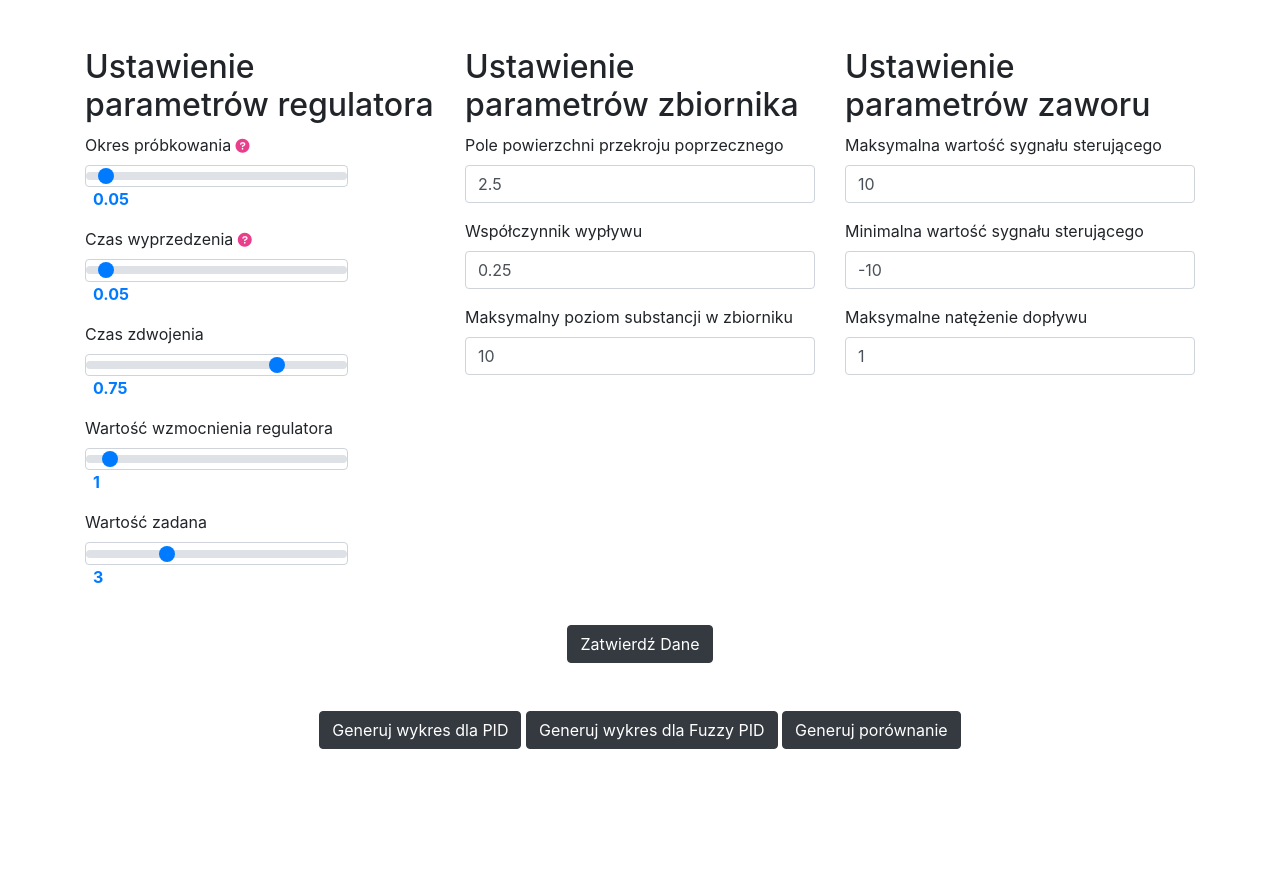
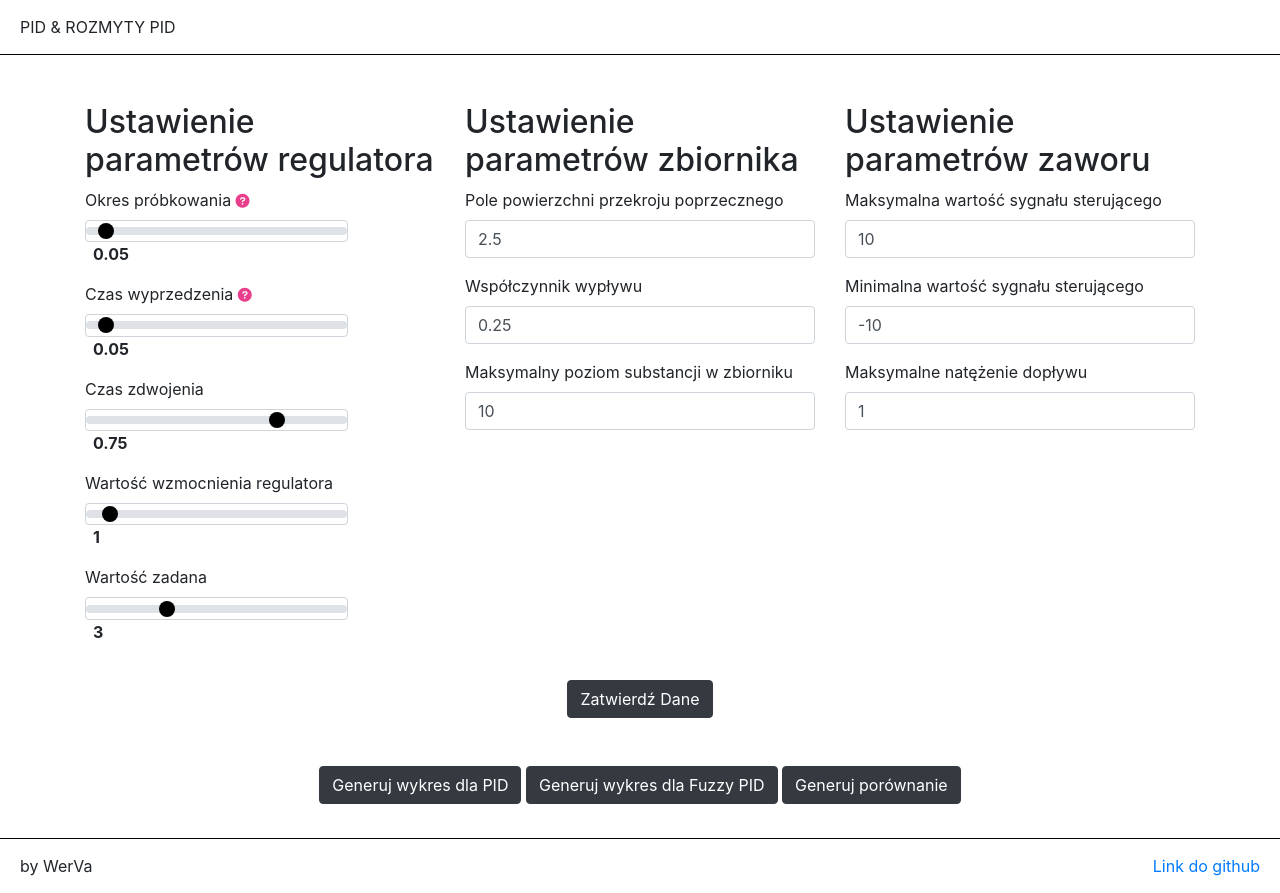
Before and after one commit to WerVa/ISS_PID, a Flask app: page / in a window 1280 px wide. Before the commit the page ends 749 px from the top, so only its background shows below. Run offline with Flask 2, Linux system fonts and the light colour scheme; some libraries are stand-ins or nearby versions.

Commit message:
add loader & footer & header & cleanup code

```diff
--- a/data.json
+++ b/data.json
@@ -1 +1 @@
-{"csrf_token": "IjQ4NGQzMzY0MDA1NGYwNDQ2N2NlYmQ4NTM1YTVhYzZjOTkzMWU1MmUi.Yd8L3w.LVa-SuXWj3cF_6daO0Yoc-y1egI", "sample_time": "0.03", "differential_time": "0.05", "integration_time": "0.75", "gain": "1", "h_z": "3", "A": "2.5", "B": "0.25", "h_max": "10", "u_max": "10", "u_min": "-10", "Q_d_max": "1", "submit_all": "Zatwierd\u017a Dane"}
+{"csrf_token": "IjNhOWZkNDMzMWJhMzMxODRmZWEwMTQ2OWNmYjMxNjM5ZTc3MmRiNTki.Ye7-uQ.LqHqk-IFKz9-kChhi_gsSLrKz30", "sample_time": "0.05", "differential_time": "0.05", "integration_time": "0.75", "gain": "1", "h_z": "3", "A": "2.5", "B": "0.25", "h_max": "10", "u_max": "10", "u_min": "-10", "Q_d_max": "1", "submit_all": "Zatwierd\u017a Dane"}
--- a/static/prod-assets/style.css
+++ b/static/prod-assets/style.css
@@ -0,0 +1,132 @@
+.footer {
+	display: flex;
+	justify-content: space-between;
+	align-items: center;
+	padding: 15px 20px;
+	border-top: 1px solid black;
+	margin-top: 10px;
+}
+.header {
+	display: flex;
+	justify-content: space-between;
+	align-items: center;
+	padding: 15px 20px;
+	border-bottom: 1px solid black;
+	margin-bottom: 10px;
+}
+.lds-roller {
+	display: inline-block;
+	position: relative;
+	width: 80px;
+	height: 80px;
+}
+.lds-roller__wrapper.hidden {
+	display: none;
+}
+.lds-roller__container {
+	display: flex;
+	flex-direction: column;
+	align-items: center;
+	justify-content: center;
+}
+.lds-roller__text {
+	font-size: 20px;
+	color: white;
+	margin-top: 25px;
+	display: block;
+}
+.lds-roller__wrapper {
+	position: fixed;
+	top: 0;
+	left: 0;
+	bottom: 0;
+	right: 0;
+	background-color: black;
+	opacity: 0.6;
+	display: flex;
+	justify-content: center;
+	align-items: center;
+	z-index: 10;
+}
+.lds-roller div {
+	animation: lds-roller 1.2s cubic-bezier(0.5, 0, 0.5, 1) infinite;
+	transform-origin: 40px 40px;
+}
+.lds-roller div:after {
+	content: " ";
+	display: block;
+	position: absolute;
+	width: 7px;
+	height: 7px;
+	border-radius: 50%;
+	background: #fff;
+	margin: -4px 0 0 -4px;
+}
+.lds-roller div:nth-child(1) {
+	animation-delay: -0.036s;
+}
+.lds-roller div:nth-child(1):after {
+	top: 63px;
+	left: 63px;
+}
+.lds-roller div:nth-child(2) {
+	animation-delay: -0.072s;
+}
+.lds-roller div:nth-child(2):after {
+	top: 68px;
+	left: 56px;
+}
+.lds-roller div:nth-child(3) {
+	animation-delay: -0.108s;
+}
+.lds-roller div:nth-child(3):after {
+	top: 71px;
+	left: 48px;
+}
+.lds-roller div:nth-child(4) {
+	animation-delay: -0.144s;
+}
+.lds-roller div:nth-child(4):after {
+	top: 72px;
+	left: 40px;
+}
+.lds-roller div:nth-child(5) {
+	animation-delay: -0.18s;
+}
+.lds-roller div:nth-child(5):after {
+	top: 71px;
+	left: 32px;
+}
+.lds-roller div:nth-child(6) {
+	animation-delay: -0.216s;
+}
+.lds-roller div:nth-child(6):after {
+	top: 68px;
+	left: 24px;
+}
+.lds-roller div:nth-child(7) {
+	animation-delay: -0.252s;
+}
+.lds-roller div:nth-child(7):after {
+	top: 63px;
+	left: 17px;
+}
+.lds-roller div:nth-child(8) {
+	animation-delay: -0.288s;
+}
+.lds-roller div:nth-child(8):after {
+	top: 56px;
+	left: 12px;
+}
+@keyframes lds-roller {
+	0% {
+		transform: rotate(0deg);
+	}
+	100% {
+		transform: rotate(360deg);
+	}
+}
+
+input[type=range]::-webkit-slider-thumb {
+	background: black;
+}
--- a/templates/base.html
+++ b/templates/base.html
@@ -6,68 +6,50 @@
 	{% block link %}
 	{% endblock %}
 	<title>{% block title %}Symulator PID{% endblock %}</title>
+	<script src="http://ajax.googleapis.com/ajax/libs/jquery/1.9.1/jquery.min.js"></script>
+	<script src="/static/animation_js/slider.js" type="text/javascript"></script>
+	<script src="/static/animation_js/index.js" type="text/javascript"></script>
+	<link rel="stylesheet" href="/static/prod-assets/style.css">
+	<link rel="stylesheet" href="https://cdnjs.cloudflare.com/ajax/libs/font-awesome/6.0.0-beta3/css/all.min.css"/>
 </head>
 <body style="margin: 0; padding: 0">
+<header class="header">
+	<span>PID & ROZMYTY PID</span>
+</header>
 {% block section %}
 {% endblock %}
 {% block footer %}
 {% endblock %}
-<script src="http://ajax.googleapis.com/ajax/libs/jquery/1.9.1/jquery.min.js"></script>
-<script src="/static/animation_js/slider.js" type="text/javascript"></script>
-<link rel="stylesheet" href="https://cdnjs.cloudflare.com/ajax/libs/font-awesome/6.0.0-beta3/css/all.min.css"/>
+<div class="lds-roller__wrapper hidden">
+	<div class="lds-roller__container">
+		<div class="lds-roller">
+			<div></div>
+			<div></div>
+			<div></div>
+			<div></div>
+			<div></div>
+			<div></div>
+			<div></div>
+			<div></div>
+		</div>
+		<span class="lds-roller__text">Trwa generowanie wykresu, proszę czekać</span>
+	</div>
+</div>
 <div class="container my-3">
-<div class="col-md-12 text-center" ><input  type="button" id='retrieve' class="btn btn-dark mb-2" name="submit" value="Generuj wykres dla PID"> <input  type="button" id='fuzzy' class="btn btn-dark mb-2" name="submit" value="Generuj wykres dla Fuzzy PID"> <input  type="button" id='PidAndFuzzy' class="btn btn-dark mb-2" name="submit" value="Generuj porównanie"></div>
+	<div class="col-md-12 text-center">
+		<input type="button" id='retrieve' class="btn btn-dark mb-2" name="submit"
+					 value="Generuj wykres dla PID"/>
+		<input type="button" id='fuzzy'
+					 class="btn btn-dark mb-2"
+					 name="submit"
+					 value="Generuj wykres dla Fuzzy PID"/>
+		<input type="button" id='PidAndFuzzy' class="btn btn-dark mb-2" name="submit" value="Generuj porównanie">
 	</div>
-<script>
-    $(document).ready(function() {
-       $('#retrieve').click(function(){
-           $.ajax({
-           url: "/Generate_plot",
-           type: "GET",
-           success: function(response) {
-               $("#myimg").attr('src', '/static/' + response);
-          },
-          error: function(xhr) {
-            //Do Something to handle error
-         }
-         });
-       });
-    });
-  </script>
-<script>
-    $(document).ready(function() {
-       $('#fuzzy').click(function(){
-           $.ajax({
-           url: "/Generate_plot_Fuzz",
-           type: "GET",
-           success: function(response) {
-               $("#myimg").attr('src', '/static/' + response);
-          },
-          error: function(xhr) {
-            //Do Something to handle error
-         }
-         });
-       });
-    });
-  </script>
-<script>
-    $(document).ready(function() {
-       $('#PidAndFuzzy').click(function(){
-           $.ajax({
-           url: "/Generate_porownanie",
-           type: "GET",
-           success: function(response) {
-               $("#myimg").attr('src', '/static/' + response);
-          },
-          error: function(xhr) {
-            //Do Something to handle error
-         }
-         });
-       });
-    });
-  </script>
-
+</div>
 <img src="" id="myimg" class="mx-auto d-block"/>
-
+<footer class="footer">
+	<span>by WerVa</span>
+	<a href="https://github.com/WerVa/ISS_PID">Link do github</a>
+</footer>
 </body>
 </html>
--- a/templates/view_pid_simulator.html
+++ b/templates/view_pid_simulator.html
@@ -15,35 +15,35 @@
                             <div class="w-75">
                                 {{ form.sample_time(type="range", class="custom-range form-control", id="sample_time_range", min="0", max="1", step="0.01") }}
                             </div>
-                            <span class="font-weight-bold text-primary ml-2 sample_time_value"></span>
+                            <span class="font-weight-bold ml-2 sample_time_value"></span>
                         </div>
                         <div class="form-group">
                             <label for="differential_time_range">Czas wyprzedzenia <abbr class="help" title="Czas wyprzedzenie działa aktualnie tylko w wykresie dla zwykłego PID"><code><i class="fa fa-question-circle" aria-hidden="true"></i></code></abbr></label>
                             <div class="w-75">
                                 {{ form.differential_time(type="range", class="custom-range form-control", id="differential_time_range", min="0", max="1", step="0.01") }}
                             </div>
-                            <span class="font-weight-bold text-primary ml-2 differential_time_value"></span>
+                            <span class="font-weight-bold ml-2 differential_time_value"></span>
                         </div>
                         <div class="form-group">
                             <label for="integration_time_range">Czas zdwojenia</label>
                             <div class="w-75">
                                 {{ form.integration_time(type="range", class="custom-range form-control", id="integration_time_range", min="0", max="1", step="0.01") }}
                             </div>
-                            <span class="font-weight-bold text-primary ml-2 integration_time_value"></span>
+                            <span class="font-weight-bold ml-2 integration_time_value"></span>
                         </div>
                         <div class="form-group">
                             <label for="gain_range">Wartość wzmocnienia regulatora</label>
                             <div class="w-75">
                                 {{ form.gain(type="range", class="custom-range form-control", id="gain_range", min="0", max="15", step="0.1") }}
                             </div>
-                            <span class="font-weight-bold text-primary ml-2 gain_value"></span>
+                            <span class="font-weight-bold ml-2 gain_value"></span>
                         </div>
                         <div class="form-group">
                             <label for="h_z_range">Wartość zadana</label>
                             <div class="w-75">
                                 {{ form.h_z(type="range", class="custom-range form-control", id="h_z_range", min="0", max="10", step="0.1") }}
                             </div>
-                            <span class="font-weight-bold text-primary ml-2 h_z_value"></span>
+                            <span class="font-weight-bold ml-2 h_z_value"></span>
                         </div>
                     </div>
                     <div class="col-4">
```
Also changed, not shown: static/animation_js/index.js (added, +50 -0 lines), static/Fuzze.png (added), static/plot.png. Lines whose indentation alone changed are shown as unchanged.
